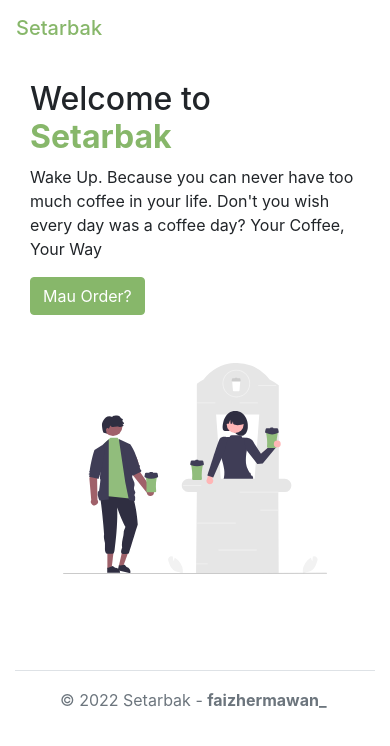
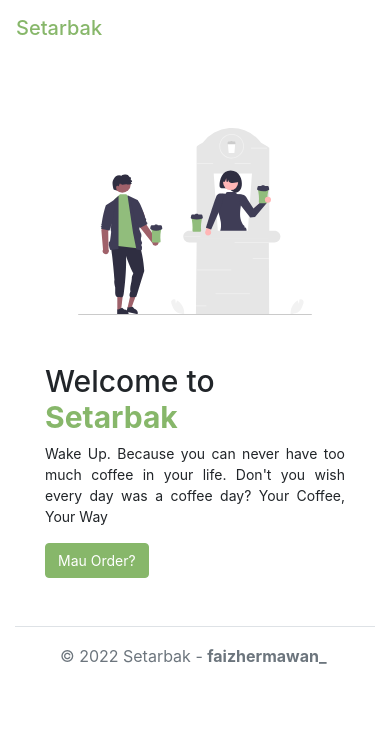
Before and after one commit to faizh/setarbak, a Vue app: page / in a window 390 px wide. Shown: the top 746 px of the page. Built offline with nearby package versions, Linux system fonts and the light colour scheme.

Commit message:
add responsive for page hero, beverages

```diff
--- a/src/assets/main.css
+++ b/src/assets/main.css
@@ -210,3 +210,69 @@ body {
     border-color: #adbf91;
     color: #adbf91;
 }
+
+.motto {
+    text-align: justify;
+}
+
+.product-description {
+    text-align: justify;
+}
+
+/* responsive element */
+@media (max-width: 575.98px) {
+    .text-welcome {
+        font-weight: 500;
+        font-size: 20px;
+    }
+
+    .motto {
+        font-size: 14px;
+    }
+
+    .btn-primary {
+        font-size: 14px;
+    }
+
+    .btn-filter-sub-category {
+        font-size: 14px;
+    }
+
+    .card-product{
+        font-size: 12px;
+    }
+
+    .card-title {
+        font-size: 15px;
+    }
+
+    .btn-primary-card-product {
+        font-size: 12px;
+    }
+
+    .product-name {
+        margin-top: 10px;
+        font-size: 23px;
+    }
+}
+
+/* // Small devices (landscape phones, less than 768px) */
+@media (max-width: 767.98px) {
+    .text-welcome {
+        font-weight: 500;
+        font-size: 20px;
+    }
+ }
+
+/* // Medium devices (tablets, less than 992px) */
+@media (max-width: 991.98px) {
+    .text-welcome {
+        font-weight: 500;
+        font-size: 30px;
+    }
+ }
+
+/* // Large devices (desktops, less than 1200px) */
+@media (max-width: 1199.98px) {
+
+ }
--- a/src/components/CardProduct.vue
+++ b/src/components/CardProduct.vue
@@ -1,5 +1,5 @@
 <template>
-  <div class="card shadow" style="width: 18rem">
+  <div class="card shadow card-product">
     <img
       class="card-img-top"
       :src="product.img_src"
@@ -10,7 +10,7 @@
       <p class="card-text text-grey">
         Rp {{ product.price }}<br />
       </p>
-      <router-link :to="'/productDetails/' + product.id " class="btn btn-primary">See detail <b-icon icon="arrow-right"></b-icon></router-link>
+      <router-link :to="'/productDetails/' + product.id " class="btn btn-primary btn-primary-card-product">See detail <b-icon icon="arrow-right"></b-icon></router-link>
     </div>
   </div>
 </template>
--- a/src/components/Hero.vue
+++ b/src/components/Hero.vue
@@ -1,13 +1,14 @@
 <template>
+  <div class="container">
     <div class="row mb-5">
-    <div class="col-md-6">
+      <div class="col-md-6 order-last">
         <div class="d-flex align-items-center h-100">
           <div class="container">
-          <h2>
+            <h2 class="text-welcome">
               Welcome to
               <span class="color-primary"><strong>Setarbak</strong></span>
             </h2>
-          <p>
+            <p class="motto text-align-justify">
               Wake Up. Because you can never have too much coffee in your life.
               Don't you wish every day was a coffee day? Your Coffee, Your Way
             </p>
@@ -18,7 +19,12 @@
         </div>
       </div>
       <div class="col-md-6">
-      <img src="/src/assets/images/coffee.svg" width="100%" class="p-5" />
+        <img
+          src="/src/assets/images/coffee.svg"
+          width="100%"
+          class="p-5 img-hero"
+        />
+      </div>
     </div>
   </div>
 </template>
--- a/src/views/Beverages.vue
+++ b/src/views/Beverages.vue
@@ -3,34 +3,36 @@
     <Navigations :menu="currMenu" />
 
     <div class="row">
-      <div class="col-md-12 d-flex align-items-center justify-content-center">
+      <div class="col-md-8 col-sm-12 d-flex align-items-center justify-content-center">
         <div class="search-box float-left mb-3 mr-2">
           <b-button
-            class="ml-1"
+            class="ml-1 mb-1 btn-filter-sub-category"
             :variant="menuVariant.all"
             @click="menuAll('all')"
             >All</b-button
           >
           <b-button
-            class="ml-1"
+            class="ml-1 mb-1 btn-filter-sub-category"
             :variant="menuVariant.espresso"
             @click="menuAll('espresso')"
             >Espresso Beverages</b-button
           >
           <b-button
-            class="ml-1"
+            class="ml-1 mb-1 btn-filter-sub-category"
             :variant="menuVariant.brewed"
             @click="menuAll('brewed')"
             >Brewed Coffee</b-button
           >
           <b-button
-            class="ml-1"
+            class="ml-1 mb-1 btn-filter-sub-category"
             :variant="menuVariant.blended"
             @click="menuAll('blended')"
             >Blended Beverages</b-button
           >
         </div>
+      </div>
 
+      <div class="col-md-4 col-sm-12 d-flex ">
         <div class="search-box float-right mb-3">
           <button class="btn-search"><b-icon icon="search"></b-icon></button>
           <input
@@ -42,11 +44,13 @@
           />
         </div>
       </div>
+
+
     </div>
 
     <div class="row">
       <div
-        class="col-md-4 mt-4 d-flex justify-content-center"
+        class="col-md-4 mt-4 col-6 d-flex justify-content-center"
         v-for="product in products"
         :key="product.id"
       >
@@ -210,11 +214,15 @@ export default {
       }
 
       if (this.filterSubCategory == "") {
-        sub_category = "&sub_category[]=get_all"
+        sub_category = "&sub_category[]=all"
       } else {
         sub_category = this.filterSubCategory
       }
       sub_category = sub_category.replace(/,/g, '')
+
+      const headers = {
+        'Access-Control-Allow-Origin': '*'
+    }
 
       this.$http
         .get(
@@ -225,7 +233,9 @@ export default {
             "&search_keywords=" +
             search_keyword +
             "&page=" +
-            this.currentPage
+            this.currentPage, {
+              headers: headers
+            }
         )
         .then((response) => {
           this.rows = response.data.total;
--- a/src/views/ProductDetails.vue
+++ b/src/views/ProductDetails.vue
@@ -11,9 +11,9 @@
         />
       </div>
       <div class="col-md-6">
-        <h3 class="mb-3">{{ product.name }}</h3>
+        <h3 class="mb-3 product-name">{{ product.name }}</h3>
         <span class="bg-price">Rp {{ product.price }}</span>
-        <p class="mt-3">
+        <p class="mt-3 product-description">
           {{ product.description }}
         </p>
 
```
Lines whose indentation alone changed are shown as unchanged.
